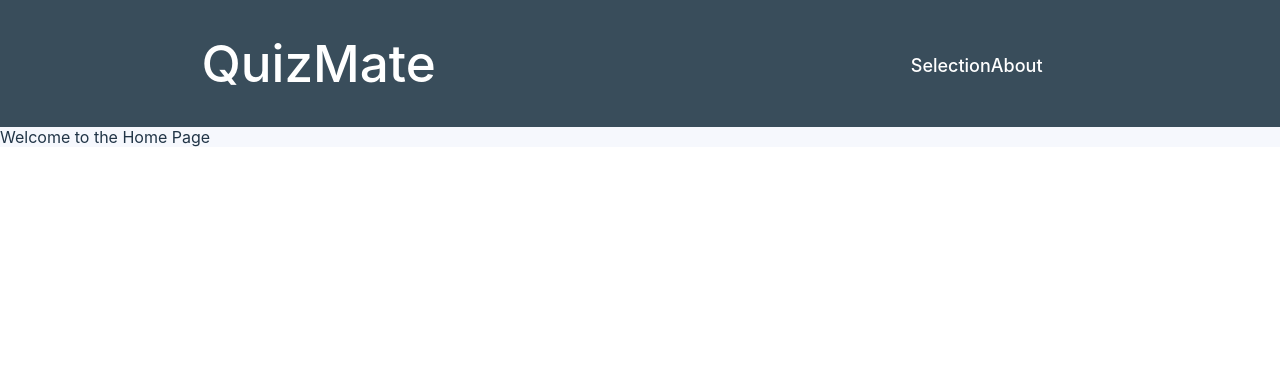
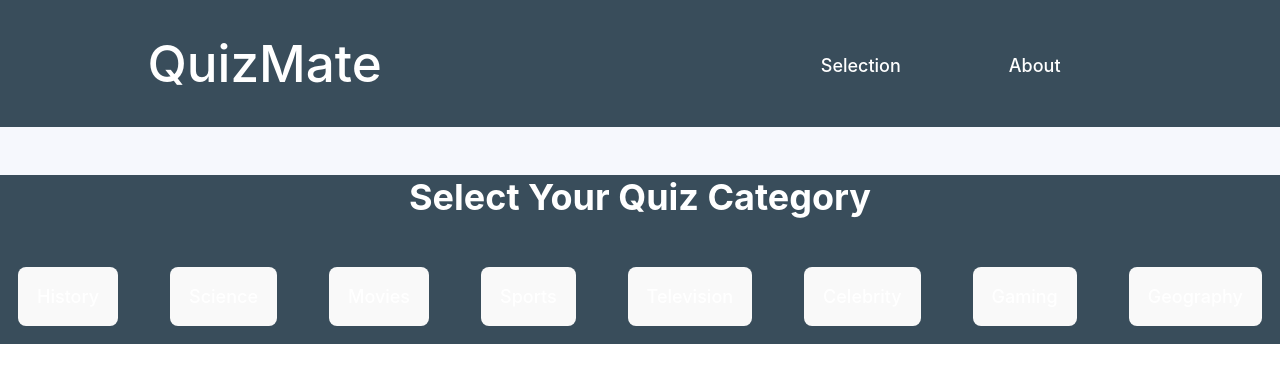
Before and after one commit to BryJime/practice-quiz-app, a React (Vite) app in the folder practice-project-quiz-app/: page / in a window 1280 px wide. Shown: the top 382 px of the page. Built offline with nearby package versions, Linux system fonts and the light colour scheme.

Commit message:
Updated UI and initail API itegration

```diff
--- a/practice-project-quiz-app/src/components/Header.jsx
+++ b/practice-project-quiz-app/src/components/Header.jsx
@@ -6,10 +6,11 @@ function Header() {
         <header className="header">
             <h1 className="logo"><Link to="/">QuizMate</Link></h1>
             <section className="navbar">
-                <section className="nav-links">
-
+                <section className="header-selection">
                     <Link to="/selection">Selection</Link>
-                    <Link to="/aobout">About</Link>
+                </section>
+                <section className="header-about">
+                    <Link to="/about">About</Link>
                 </section>
             </section>
 
--- a/practice-project-quiz-app/src/components/Home.jsx
+++ b/practice-project-quiz-app/src/components/Home.jsx
@@ -1,10 +1,9 @@
-import Header from "./Header";
-
+import Selection from './Selection.jsx';
 
 function Home() {
 
     return <>
-    <div>Welcome to the Home Page</div>
+        <Selection />
     </>;
 
 }
--- a/practice-project-quiz-app/src/components/Selection.jsx
+++ b/practice-project-quiz-app/src/components/Selection.jsx
@@ -1,29 +1,57 @@
 import { Link } from 'react-router-dom';
-import useState from 'react';
+import { useState } from 'react';
 
 
 function Selection() {
 
-    // const [category, setCategory] = useState(null);
+    const [category, setCategory] = useState();
+    const [showQuiz, setShowQuiz] = useState(null);
+    const [ quizData, setQuizData] = useState([]);
 
-    const setCategory = (category) => {
-        console.log(`Category set to: ${category}`);
+    const handleCategorySelect = (s) => {
+        setCategory(s);
+        console.log(`Selected category: ${s}`);
+
     }
 
+    const fetchQuizData = async () => {
+        try {
+
+            const response = await fetch('https://the-trivia-api.com/v2/questions', {
+                method: 'GET'
+            })
+
+            if (!response.ok) {
+
+                let errData = await response.json();
+
+                throw new Error(errData.message || '******Failed to fetch exams********');
+
+
+            }
+
+            const data = await response.json();
+            setQuizData(data);
+
+
+        } catch (error) {
+            console.error('Error fetching quiz data:', error);
+        }
+    }
 
     return (
         <div>
             <div className="selection-banner">
                 <h2 className='selection-header'>Select Your Quiz Category</h2>
                 <section className="selection-buttons">
-                    <button className="selection-button" onClick={() => setCategory('History')}>History</button>
-                    <button className="selection-button">Science</button>
-                    <button className="selection-button">Movies</button>
-                    <button className="selection-button">Sports</button>
-                    <button className="selection-button">Television</button>
-                    <button className="selection-button">Celebrity</button>
-                    <button className="selection-button">Gaming</button>
-                    <button className="selection-button">Geography</button>
+                    <button className="selection-button" onClick={() => handleCategorySelect('History')}>History</button>
+                    <button className="selection-button" onClick={() => handleCategorySelect('Science')}>Science</button>
+                    <button className="selection-button" onClick={() => handleCategorySelect('Movies')}>Movies</button>
+                    <button className="selection-button" onClick={() => handleCategorySelect('Sports')}>Sports</button>
+                    <button className="selection-button" onClick={() => handleCategorySelect('Television')}>Television</button>
+                    <button className="selection-button" onClick={() => handleCategorySelect('Celebrity')}>Celebrity</button>
+                    <button className="selection-button" onClick={() => handleCategorySelect('Gaming')}>Gaming</button>
+                    <button className="selection-button" onClick={() => handleCategorySelect('Geography')}>Geography</button>
                 </section>
             </div>
 
--- a/practice-project-quiz-app/src/index.css
+++ b/practice-project-quiz-app/src/index.css
@@ -57,23 +57,38 @@ button:focus-visible {
 
 .navbar {
   display: flex;
-  flex-direction: row;
+  justify-content: space-between;
   font-size: large;
   padding-top: 3em;
   padding-bottom: 2em;
   margin-right: 2em;
   margin-left: 4em;
-  justify-content: space-between;
+}
+
+.header-selection {
+  color: white;
+  font-size: large;
+  margin-right: 2em;
+  margin-left: 4em;
+}
+
+.header-about {
+  color: white;
+  font-size: large;
+  margin-right: 2em;
+  margin-left: 4em;
 }
 
 .logo {
   font: white;
 }
 
-.selection.banner {
-  font-size: xx-large;
+.selection-banner {
+  font-size: x-large;
   margin-top: 2em;
   margin-bottom: 2em;
+  color: white;
+  background-color: rgb(57, 77, 91);
 }
 
 .selection-button {
@@ -81,6 +96,13 @@ button:focus-visible {
   padding: 1em;
   font-size: large;
   color: white
+}
+
+.selection-buttons {
+  display: flex;
+  justify-content: space-between;
+  flex-wrap: wrap;
+  align-items: center;
 }
 
 .selection-header {
```
